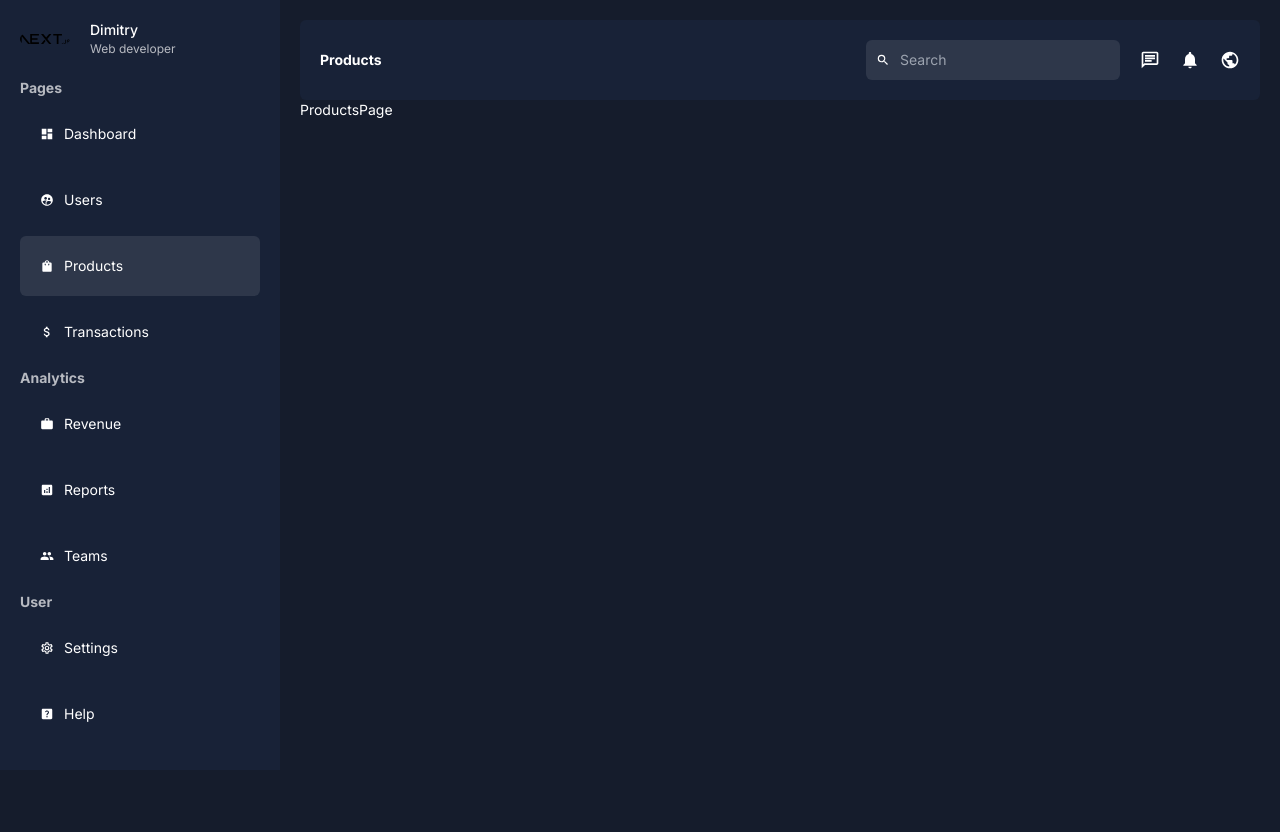
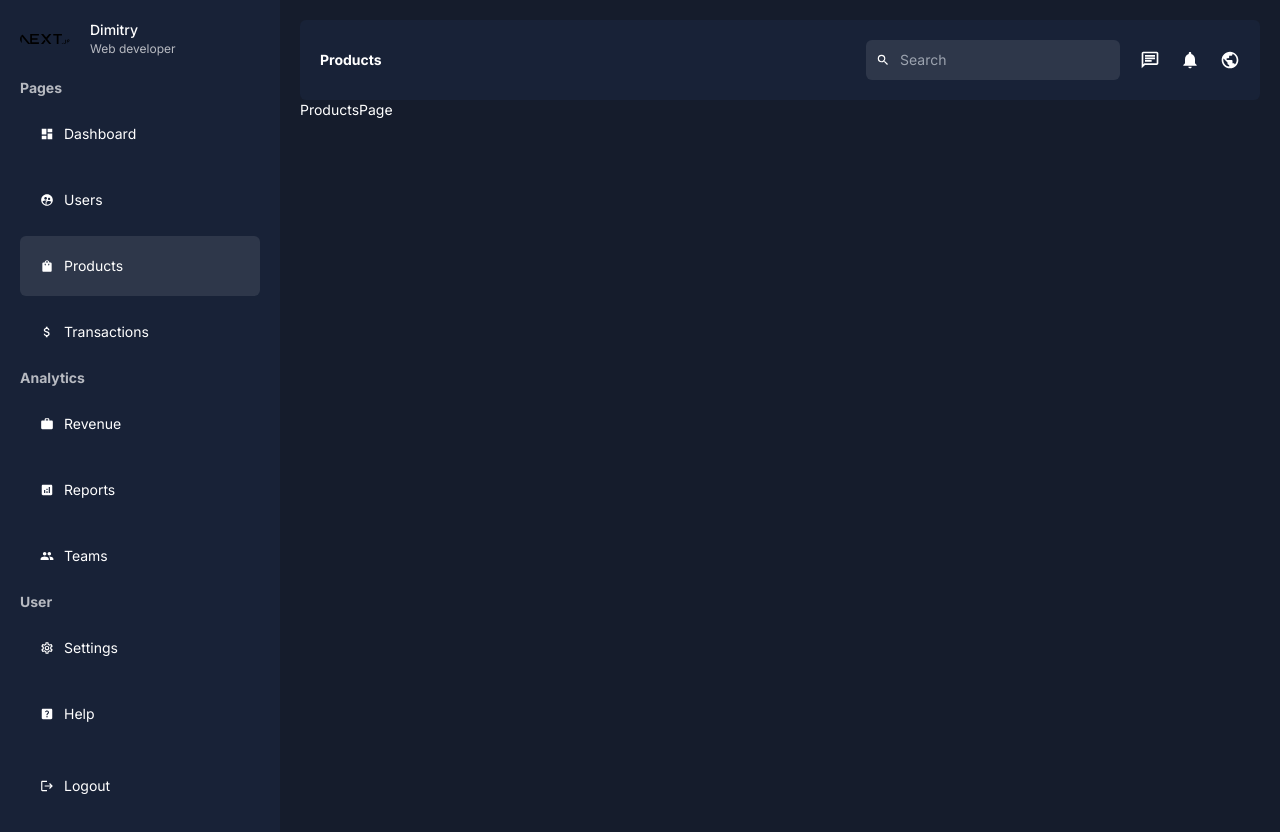
Before and after one commit to Dimitry-prog/next-admin, a Next.js app: page /dashboard/products in a window 1280 px wide. Shown: the top 832 px of the page. Before the commit the page ends 800 px from the top, so only its background shows below. Built offline with nearby package versions, Linux system fonts and the light colour scheme.

Commit message:
feat: sidebar logout ui

```diff
--- a/features/dashboard/components/sidebar/index.tsx
+++ b/features/dashboard/components/sidebar/index.tsx
@@ -2,6 +2,7 @@ import SidebarUserInfo from "@/features/dashboard/components/sidebar/components/
 import { SIDEBAR_MENU_ITEMS } from "@/features/dashboard/components/sidebar/constants";
 import { useMemo } from "react";
 import SidebarMenuLink from "@/features/dashboard/components/sidebar/components/sidebar-menu-link";
+import { MdLogout } from "react-icons/md";
 
 const DashboardSideBar = () => {
 
@@ -22,6 +23,13 @@ const DashboardSideBar = () => {
     <div className='p-5 flex-1 bg-bg-light'>
       <SidebarUserInfo/>
       {menuItems}
+      <button
+        type='button'
+        className='w-full p-5 my-1.5 flex items-center gap-2.5 rounded-md hover:bg-bg-hover duration-500'
+      >
+        <MdLogout/>
+        Logout
+      </button>
     </div>
   );
 };
```
